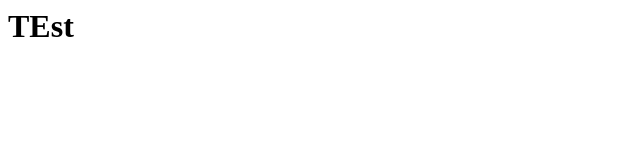
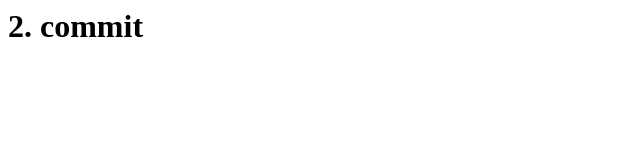
Before and after one commit to jeans12345/Test, a plain HTML site: page Index.html in a window 1280 px wide. Shown: the whole page, without its empty margins (0-640 px from the left). Drawn offline with Linux system fonts and the light colour scheme.

Commit message:
2. commit

```diff
--- a/Index.html
+++ b/Index.html
@@ -1,3 +1,3 @@
 <html>
-	<h1>TEst</h1>
+	<h1>2. commit</h1>
 </html>
```
